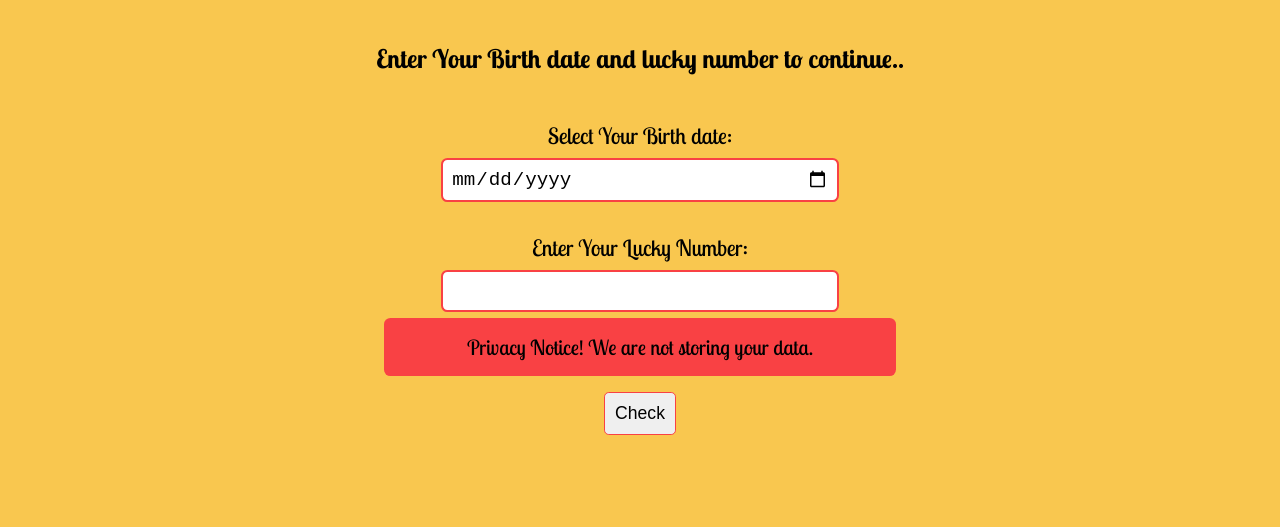
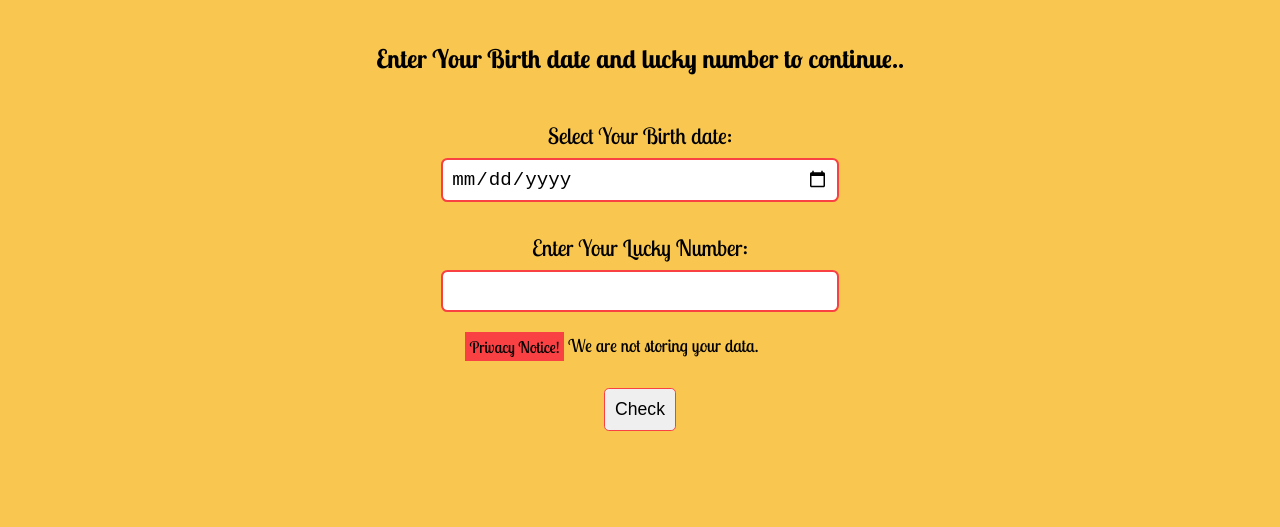
Before and after one commit to prajapati-priyanka/isYourBirthdayLucky, a plain HTML site: page index.html in a window 1280 px wide. Shown: the part 114-641 px from the top of the page. Drawn offline with Linux system fonts and the light colour scheme.

Commit message:
Update style.css

```diff
--- a/style.css
+++ b/style.css
@@ -30,21 +30,19 @@ body {
   padding: 1rem;
 }
 #privacy-msg {
-  background-color: var(--secondary-color);
-  font-size: 1.3rem;
+
+  font-size: 1.1rem;
   text-align: center;
   padding: 1rem 0;
-  margin: auto;
-  margin-bottom: 0.5rem;
+  /* margin: auto; */
   width: 90%;
   border-radius: 0.4rem;
 }
-#privacy-msg-cross {
-  font-size: 0.6rem;
-  opacity: 0.8;
-  float: right;
-  margin-right: 1rem;
-  cursor: pointer;
+#privacy-msg span {
+ background-color:var(--secondary-color);
+ padding: 0.3rem;
+  font-size: 1rem;
+
 }
 #description {
   font-weight: bold;
```
